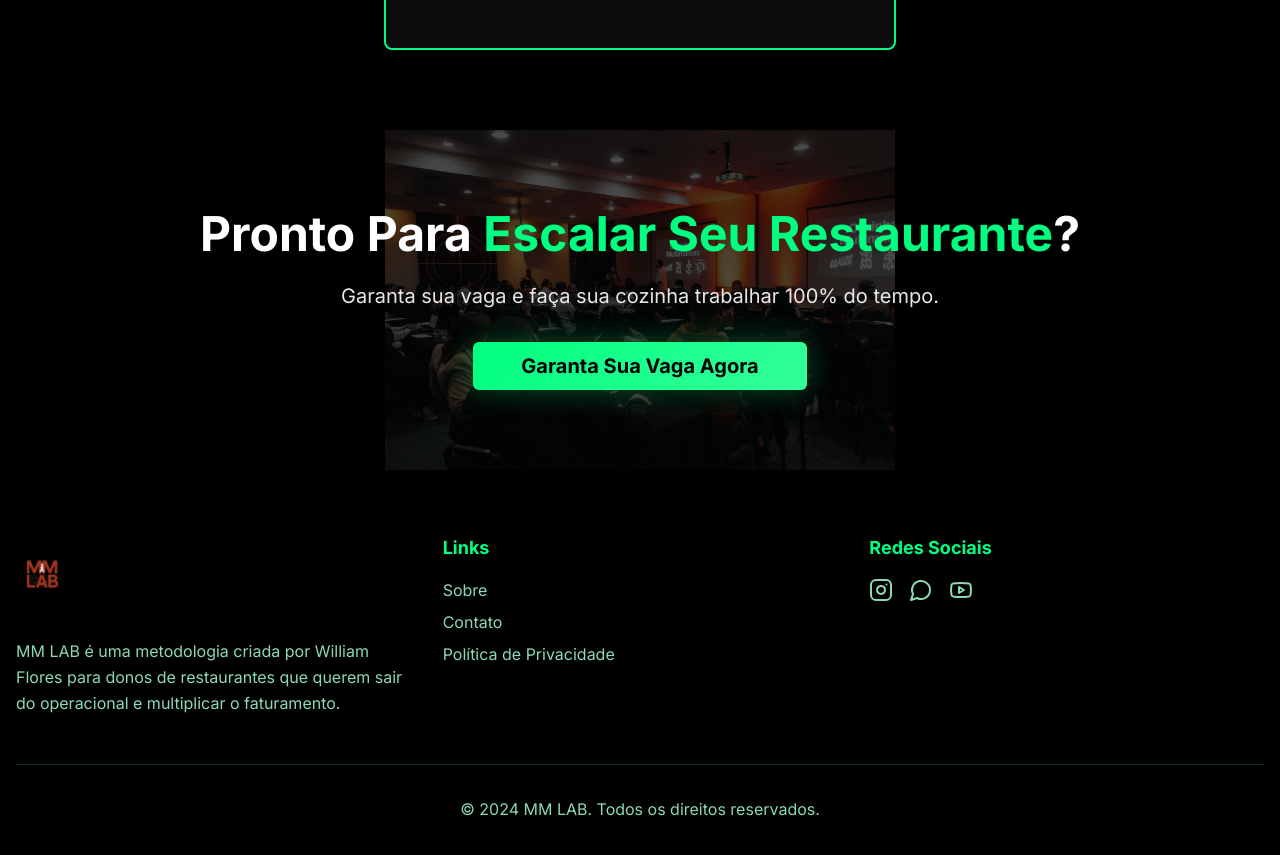
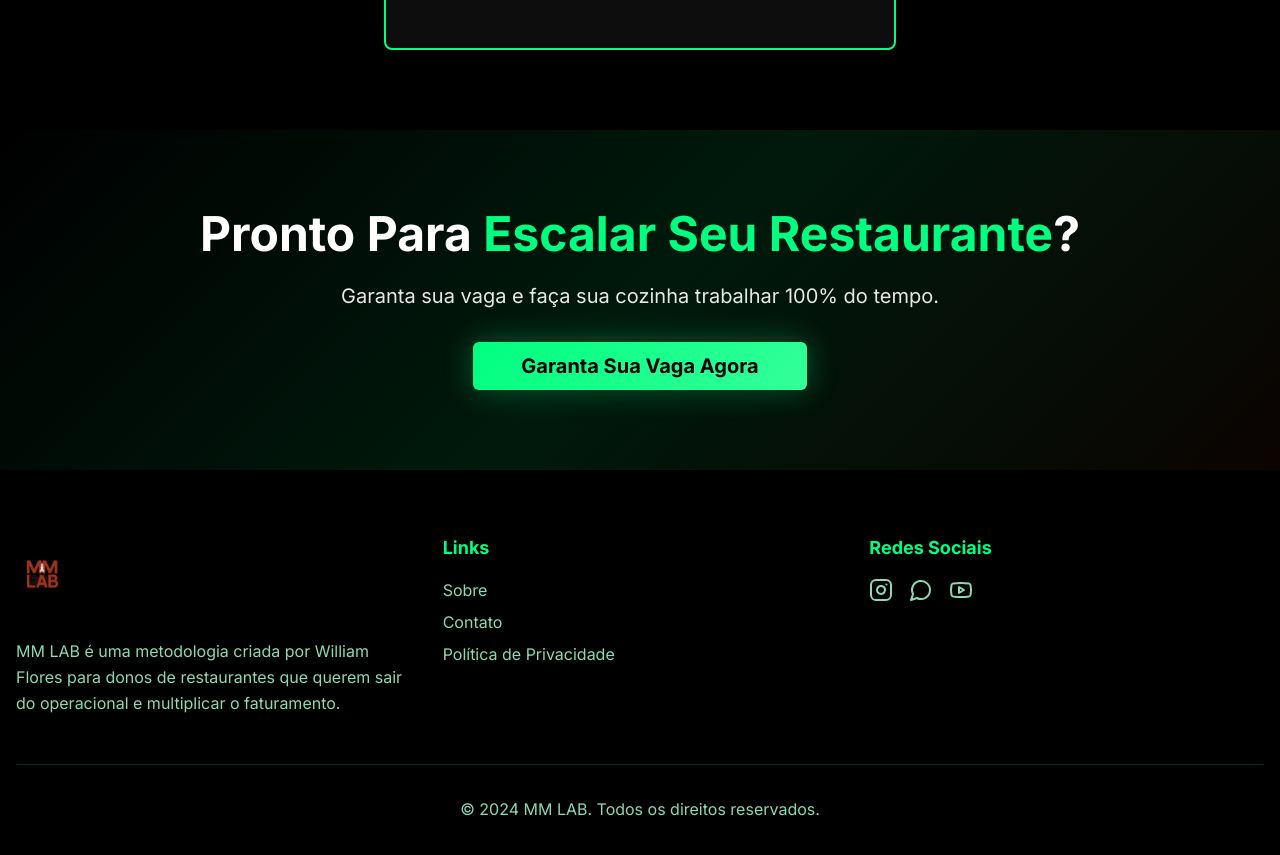
Before and after one commit to FoodVerso/mm-lab-landing-design, a React (Vite) app: page / in a window 1280 px wide. Shown: the part 4263-5118 px from the top of the page. Built offline with nearby package versions, Linux system fonts and the light colour scheme.

Commit message:
Remove previous background
Remove the background image from the last section of the landing page.

```diff
--- a/src/pages/Index.tsx
+++ b/src/pages/Index.tsx
@@ -290,18 +290,8 @@ const Index = () => {
       </section>
 
       {/* Final CTA Section */}
-      <section
-        className="py-20 bg-gradient-hero overflow-hidden relative"
-        style={{
-          backgroundImage: `url(/lovable-uploads/cf0f19d0-0ae9-4af7-a896-3dc54c2c8aa6.png)`,
-          backgroundSize: 'contain',
-          backgroundPosition: 'center',
-          backgroundRepeat: 'no-repeat',
-          backgroundBlendMode: 'overlay'
-        }}
-      >
-        <div className="absolute inset-0 bg-mm-black/70"></div>
-        <div className="container mx-auto px-4 text-center relative z-10">
+      <section className="py-20 bg-gradient-hero">
+        <div className="container mx-auto px-4 text-center">
           <h2 className="text-4xl md:text-5xl font-bold mb-6 text-white">
             Pronto Para <span className="text-mm-green">Escalar Seu Restaurante</span>?
           </h2>
```
